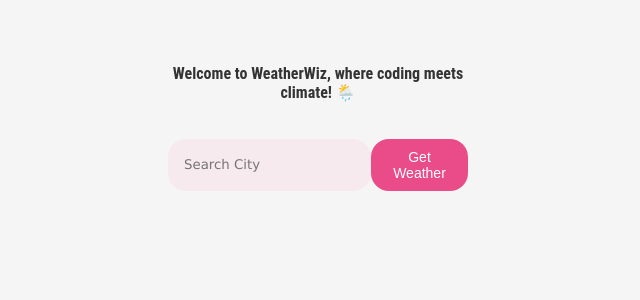
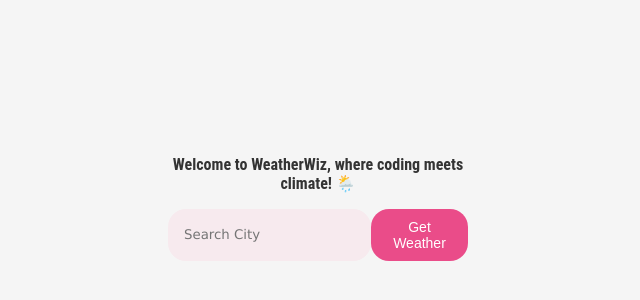
Before and after one commit to aydingani/weather-app-ReactJS, a React (Vite) app: page / in a window 1280 px wide. Shown: the part 128-428 px from the top of the page, without its empty margins (322-962 px from the left). Built offline with nearby package versions, Linux system fonts and the light colour scheme; no server answers; a web font is replaced by a local one.

Commit message:
style update

```diff
--- a/src/App.css
+++ b/src/App.css
@@ -14,15 +14,18 @@ body {
 .welcome-message {
   text-align: center;
   width: 300px;
-  margin: 12em auto;
+  margin: 10em auto;
 }
 
 .message {
   font-weight: 700;
   font-family: "Roboto Condensed", sans-serif;
+  margin: 1em auto;
 }
 
 .everything {
+  display: flex;
+  flex-direction: column;
   text-align: center;
   position: absolute;
   top: 33.33vh;
--- a/src/App.jsx
+++ b/src/App.jsx
@@ -44,12 +44,11 @@ function App() {
 
   return (
     <>
-      <div className="welcome-message">
+      <div className="welcome-message"></div>
+      <div className="everything">
         <p className="message">
           Welcome to WeatherWiz, where coding meets climate! 🌦️
         </p>
-      </div>
-      <div className="everything">
         <SearchBar onCityChange={setCity} onGetWeather={handleGetWeather} />
         {errorMessage && <p>{errorMessage}</p>}
         {weatherData && (
```
